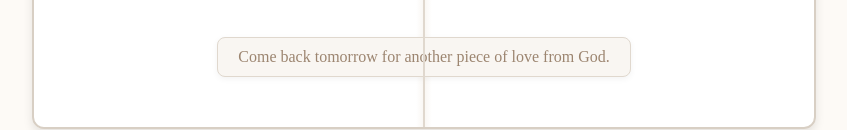
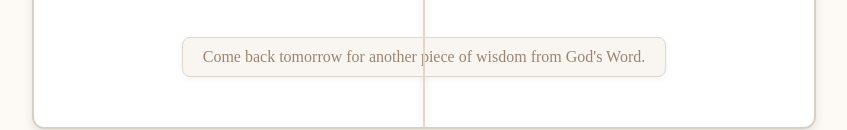
Before and after one commit to scilla0515/bibleverse-app, a plain HTML site: page index.html in a window 1280 px wide. Shown: the part 407-537 px from the top of the page, without its empty margins (216-1063 px from the left). Drawn offline with Linux system fonts and the light colour scheme; no server answers; a web font is replaced by a local one.

Commit message:
Update index.html

```diff
--- a/index.html
+++ b/index.html
@@ -24,7 +24,7 @@
 
    <div class="footer-container">
     <div class="footer-message">
-      Come back tomorrow for another piece of love from God.
+      Come back tomorrow for another piece of wisdom from God's Word.
     </div>
   </div>
 </div>
```
